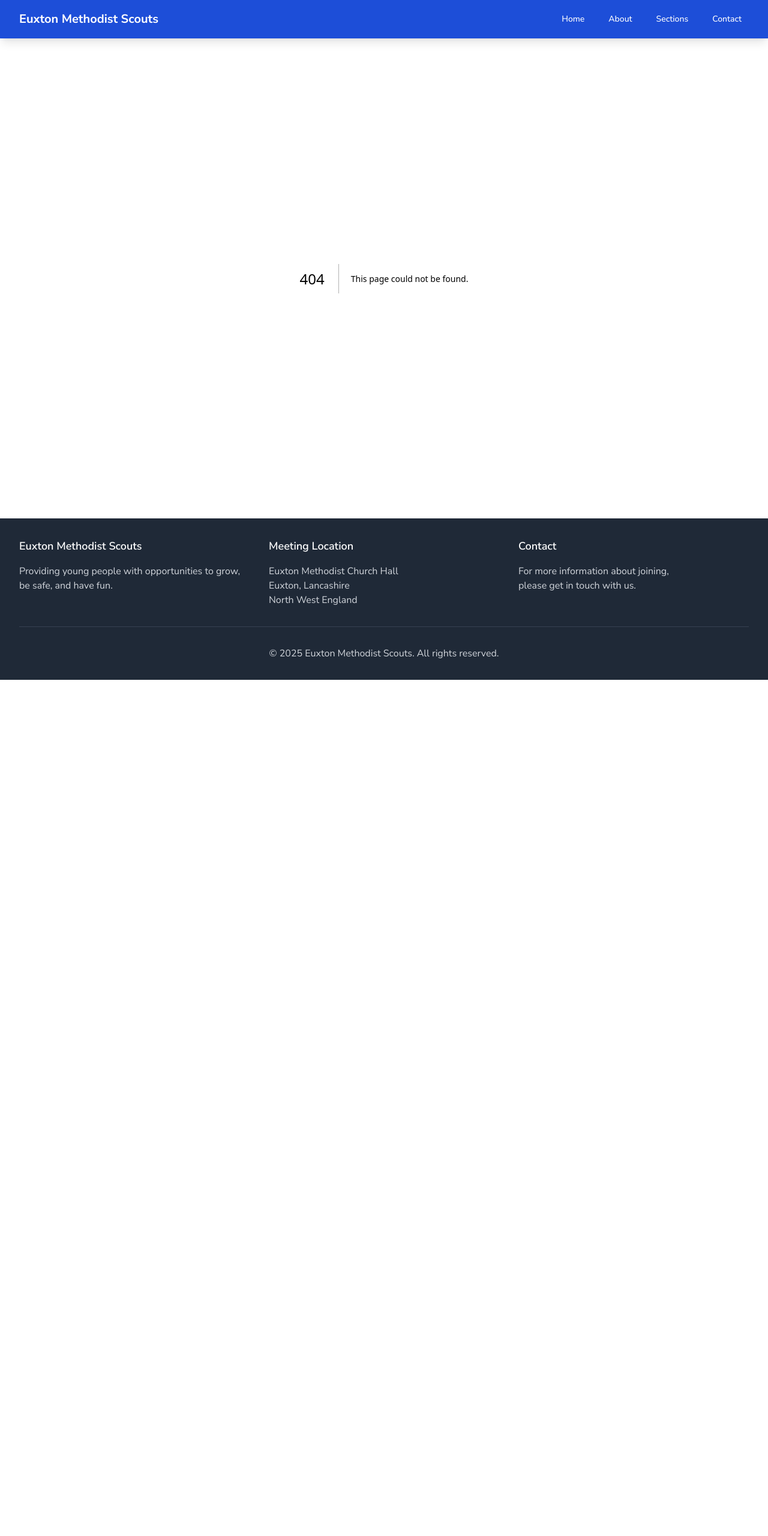
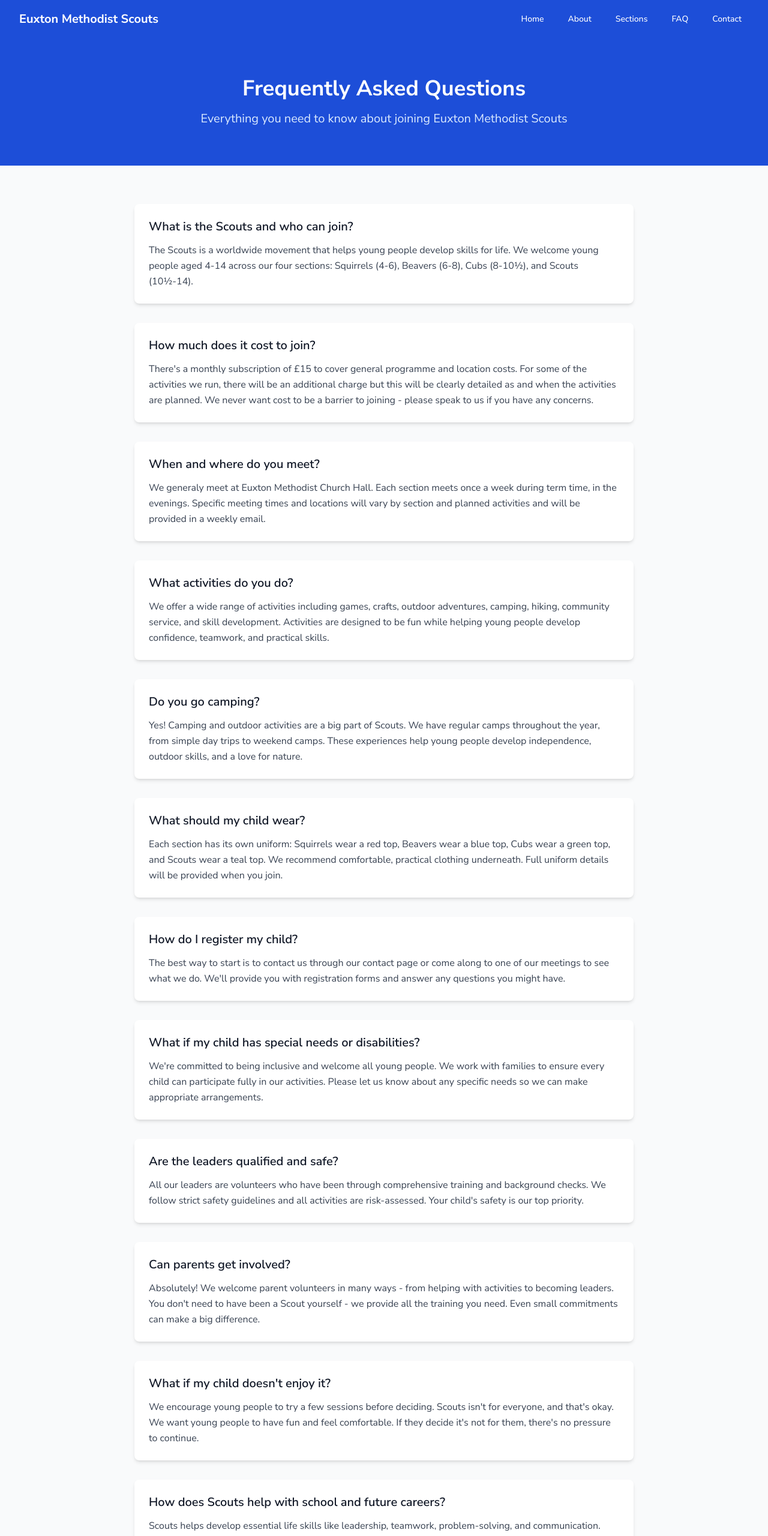
Before and after one commit to kinetic-coder/euxton-methodist-scouts, a Next.js app: page /faq in a window 1280 px wide. Before the commit this address had no page. Shown: the top 2560 px of the page at 60% size. Before the commit the page ends 1133 px from the top, so only its background shows below. Built offline with nearby package versions, Linux system fonts and the light colour scheme.

Commit message:
Created a basic FAQ page for parent information. (#16)

```diff
--- a/app/about/page.js
+++ b/app/about/page.js
@@ -28,7 +28,7 @@
                 that has been helping young people develop skills for life for over 100 years.
               </p>
               <p className="text-lg text-gray-600">
-                We generally meet at Euxton Methodist Church Hall but also get out and about for various activities,
+                We generally meet at Euxton Methodist Church Hall, Wigan Road, Euxton, Chorley, Lancashire, PR7 6LP but also get out and about for various activities,
                 camps, and adventures. We keep all scout parents updated with weekly emails about upcoming events.
               </p>
             </div>
--- a/app/contact/page.tsx
+++ b/app/contact/page.tsx
@@ -34,11 +34,12 @@
                   </div>
                   <div>
                     <h3 className="text-lg font-semibold text-gray-900 mb-2">Meeting Location</h3>
-                    <p className="text-gray-600">
-                      Euxton Methodist Church Hall<br />
-                      Euxton, Lancashire<br />
-                      North West England
-                    </p>
+                                          <p className="text-gray-600">
+                        Euxton Methodist Church Hall<br />
+                        Wigan Road, Euxton<br />
+                        Chorley, Lancashire, PR7 6LP<br />
+                        North West England
+                      </p>
                   </div>
                 </div>
 
--- /dev/null
+++ b/app/faq/page.tsx
@@ -0,0 +1,139 @@
+/* eslint-disable react/no-unescaped-entities */
+import Link from 'next/link';
+
+export default function FAQPage() {
+  const faqs = [
+    {
+      question: "What is the Scouts and who can join?",
+      answer: "The Scouts is a worldwide movement that helps young people develop skills for life. We welcome young people aged 4-14 across our four sections: Squirrels (4-6), Beavers (6-8), Cubs (8-10½), and Scouts (10½-14)."
+    },
+    {
+      question: "How much does it cost to join?",
+      answer: "There's a monthly subscription of £15 to cover general programme and location costs. For some of the activities we run, there will be an additional charge but this will be clearly detailed as and when the activities are planned. We never want cost to be a barrier to joining - please speak to us if you have any concerns."
+    },
+    {
+      question: "When and where do you meet?",
+      answer: "We generaly meet at Euxton Methodist Church Hall. Each section meets once a week during term time, in the evenings. Specific meeting times and locations will vary by section and planned activities and will be provided in a weekly email."
+    },
+    {
+      question: "What activities do you do?",
+      answer: "We offer a wide range of activities including games, crafts, outdoor adventures, camping, hiking, community service, and skill development. Activities are designed to be fun while helping young people develop confidence, teamwork, and practical skills."
+    },
+    {
+      question: "Do you go camping?",
+      answer: "Yes! Camping and outdoor activities are a big part of Scouts. We have regular camps throughout the year, from simple day trips to weekend camps. These experiences help young people develop independence, outdoor skills, and a love for nature."
+    },
+    {
+      question: "What should my child wear?",
+      answer: "Each section has its own uniform: Squirrels wear a red top, Beavers wear a blue top, Cubs wear a green top, and Scouts wear a teal top. We recommend comfortable, practical clothing underneath. Full uniform details will be provided when you join."
+    },
+    {
+      question: "How do I register my child?",
+      answer: "The best way to start is to contact us through our contact page or come along to one of our meetings to see what we do. We'll provide you with registration forms and answer any questions you might have."
+    },
+    {
+      question: "What if my child has special needs or disabilities?",
+      answer: "We're committed to being inclusive and welcome all young people. We work with families to ensure every child can participate fully in our activities. Please let us know about any specific needs so we can make appropriate arrangements."
+    },
+    {
+      question: "Are the leaders qualified and safe?",
+      answer: "All our leaders are volunteers who have been through comprehensive training and background checks. We follow strict safety guidelines and all activities are risk-assessed. Your child's safety is our top priority."
+    },
+    {
+      question: "Can parents get involved?",
+      answer: "Absolutely! We welcome parent volunteers in many ways - from helping with activities to becoming leaders. You don't need to have been a Scout yourself - we provide all the training you need. Even small commitments can make a big difference."
+    },
+    {
+      question: "What if my child doesn't enjoy it?",
+      answer: "We encourage young people to try a few sessions before deciding. Scouts isn't for everyone, and that's okay. We want young people to have fun and feel comfortable. If they decide it's not for them, there's no pressure to continue."
+    },
+    {
+      question: "How does Scouts help with school and future careers?",
+      answer: "Scouts helps develop essential life skills like leadership, teamwork, problem-solving, and communication. These skills are valuable in school, university, and the workplace. Many employers and universities value Scouting experience on CVs and applications."
+    }
+  ];
+
+  return (
+    <div className="min-h-screen bg-gray-50">
+      {/* Hero Section */}
+      <div className="bg-blue-700 text-white">
+        <div className="max-w-7xl mx-auto px-4 sm:px-6 lg:px-8 py-16">
+          <div className="text-center">
+            <h1 className="text-4xl font-bold mb-4">Frequently Asked Questions</h1>
+            <p className="text-xl text-blue-100 max-w-3xl mx-auto">
+              Everything you need to know about joining Euxton Methodist Scouts
+            </p>
+          </div>
+        </div>
+      </div>
+
+      {/* FAQ Content */}
+      <div className="max-w-4xl mx-auto px-4 sm:px-6 lg:px-8 py-16">
+        <div className="space-y-8">
+          {faqs.map((faq, index) => (
+            <div key={index} className="bg-white rounded-lg shadow-md p-6">
+              <h3 className="text-xl font-semibold text-gray-900 mb-3">
+                {faq.question}
+              </h3>
+              <p className="text-gray-700 leading-relaxed">
+                {faq.answer}
+              </p>
+            </div>
+          ))}
+        </div>
+
+        {/* Call to Action */}
+        <div className="mt-16 bg-blue-50 rounded-lg p-8 text-center">
+          <h2 className="text-2xl font-bold text-gray-900 mb-4">
+            Still have questions?
+          </h2>
+          <p className="text-gray-600 mb-6">
+            We're here to help! Get in touch with us for more information.
+          </p>
+          <div className="space-x-4">
+            <Link
+              href="/contact"
+              className="inline-block bg-blue-700 text-white px-6 py-3 rounded-lg font-medium hover:bg-blue-800 transition-colors"
+            >
+              Contact Us
+            </Link>
+            <Link
+              href="/about"
+              className="inline-block bg-gray-700 text-white px-6 py-3 rounded-lg font-medium hover:bg-gray-800 transition-colors"
+            >
+              Learn More About Us
+            </Link>
+          </div>
+        </div>
+
+        {/* Quick Links */}
+        <div className="mt-16 grid grid-cols-1 md:grid-cols-2 gap-6">
+          <div className="bg-white rounded-lg shadow-md p-6">
+            <h3 className="text-lg font-semibold text-gray-900 mb-3">Ready to Join?</h3>
+            <p className="text-gray-600 mb-4">
+              Find out more about our sections and how to get started.
+            </p>
+            <Link
+              href="/about"
+              className="text-blue-700 hover:text-blue-800 font-medium"
+            >
+              Explore Our Sections →
+            </Link>
+          </div>
+          <div className="bg-white rounded-lg shadow-md p-6">
+            <h3 className="text-lg font-semibold text-gray-900 mb-3">Get in Touch</h3>
+            <p className="text-gray-600 mb-4">
+              Have specific questions? We'd love to hear from you.
+            </p>
+            <Link
+              href="/contact"
+              className="text-blue-700 hover:text-blue-800 font-medium"
+            >
+              Contact Us →
+            </Link>
+          </div>
+        </div>
+      </div>
+    </div>
+  );
+}
--- a/app/layout.tsx
+++ b/app/layout.tsx
@@ -51,6 +51,9 @@
                       </Link>
                     </div>
                   </div>
+                  <Link href="/faq" className="px-3 py-2 rounded-md text-sm font-medium hover:bg-blue-600 transition-colors">
+                    FAQ
+                  </Link>
                   <Link href="/contact" className="px-3 py-2 rounded-md text-sm font-medium hover:bg-blue-600 transition-colors">
                     Contact
                   </Link>
@@ -86,7 +89,8 @@
                 <h3 className="text-lg font-semibold mb-4">Meeting Location</h3>
                 <p className="text-gray-300">
                   Euxton Methodist Church Hall<br />
-                  Euxton, Lancashire<br />
+                  Wigan Road, Euxton<br />
+                  Chorley, Lancashire, PR7 6LP<br />
                   North West England
                 </p>
               </div>
--- a/app/page.tsx
+++ b/app/page.tsx
@@ -189,7 +189,7 @@
             Ready to Join the Adventure?
           </h2>
           <p className="text-xl mb-8 max-w-2xl mx-auto">
-            We generally meet at Euxton Methodist Church Hall and keep parents updated with weekly emails.
+            We generally meet at Euxton Methodist Church Hall, Wigan Road, Euxton, Chorley, Lancashire, PR7 6LP and keep parents updated with weekly emails.
             Contact us to find out more about joining our group!
           </p>
           <Link
```
